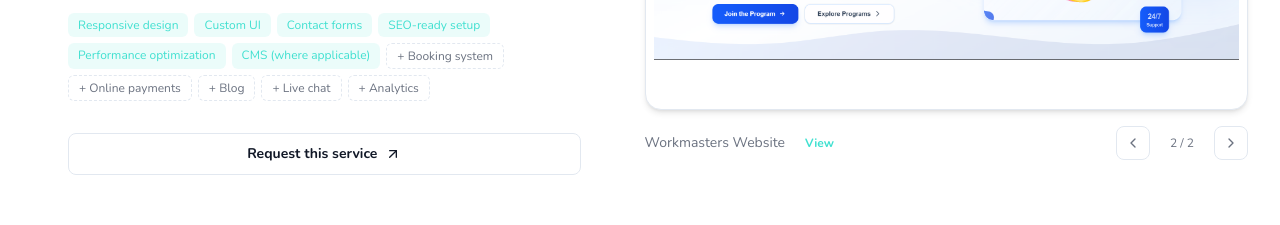
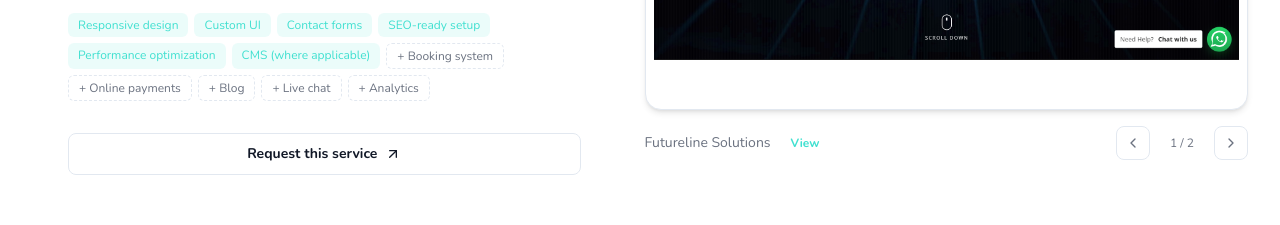
Before and after one commit to cymonzi/zidesigns, a Next.js app: page / in a window 1280 px wide. Shown: the part 1480-1705 px from the top of the page. Built offline with nearby package versions, Linux system fonts and the light colour scheme.

Commit message:
Remove auto-looping fade effects from graphics section and website section

```diff
--- a/src/components/services-showcase.tsx
+++ b/src/components/services-showcase.tsx
@@ -356,17 +356,18 @@ function EmbedSlideshow({ examples }: { examples: SubExample[] }) {
 function LiveSlideshow({ examples, serviceSlug }: { examples: WebExample[]; serviceSlug?: string }) {
   const [currentIndex, setCurrentIndex] = useState(0)
   const router = useRouter()
+  const isSmartTools = serviceSlug === "smart-tools"
 
-  // Auto-loop effect
+  // Auto-loop effect only for smart tools
   useEffect(() => {
-    if (examples.length <= 1) return
+    if (!isSmartTools || examples.length <= 1) return
 
     const interval = window.setInterval(() => {
       setCurrentIndex((prev) => (prev + 1) % examples.length)
     }, 5000)
 
     return () => window.clearInterval(interval)
-  }, [examples.length])
+  }, [examples.length, isSmartTools])
 
   const handlePrev = () => {
     setCurrentIndex((prev) => (prev - 1 + examples.length) % examples.length)
@@ -387,7 +388,6 @@ function LiveSlideshow({ examples, serviceSlug }: { examples: WebExample[]; serv
   const isGmfPreview = isGraphicDesign && currentExample.name === "GMF"
   const actionHref = isGmfPreview ? "/insights#preview" : currentExample.url
   const actionLabel = isGmfPreview ? "Preview" : "View"
-  const isSmartTools = serviceSlug === "smart-tools"
 
   return (
     <div className="space-y-4">
```
